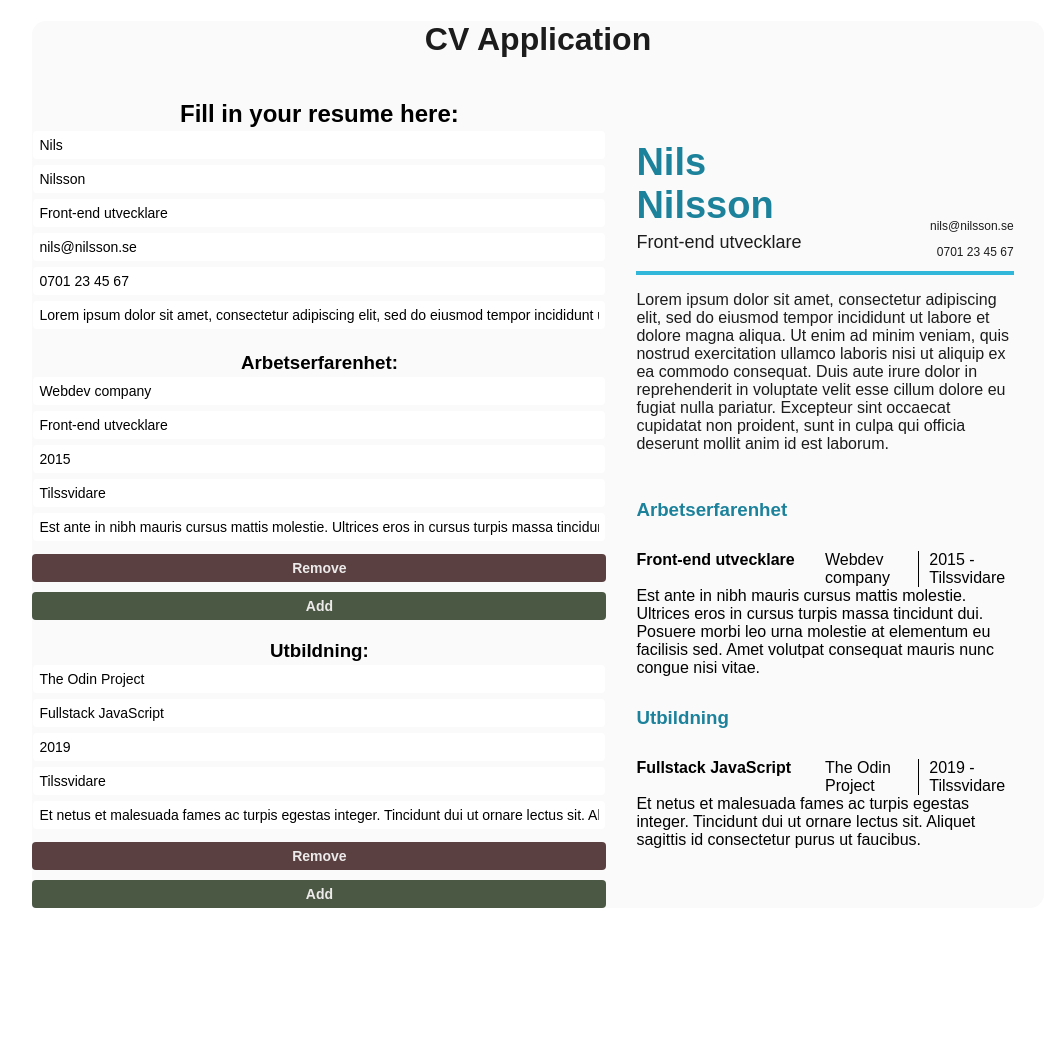
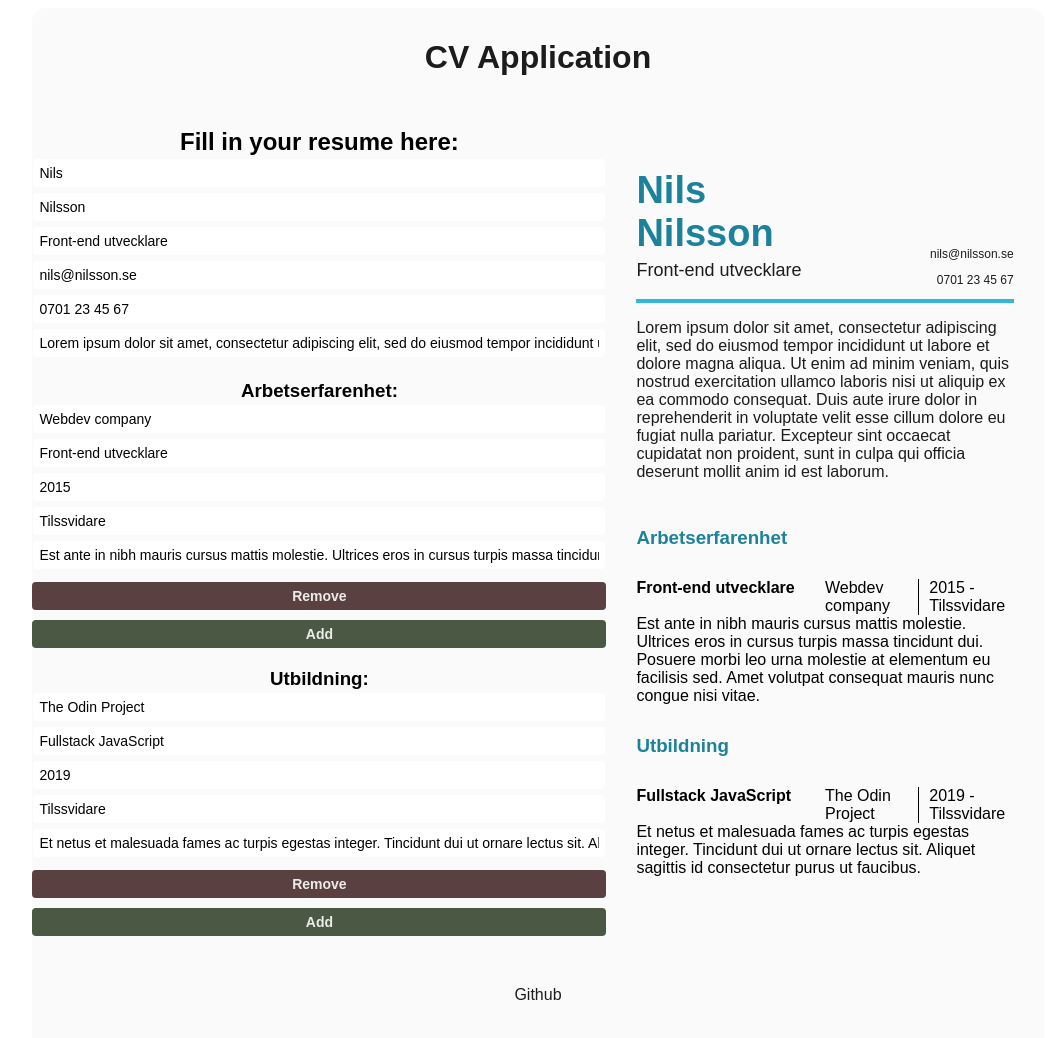
Before and after one commit to tobiasolsson/cv-application, a React (Create React App) app: page / in a window 1280 px wide. Shown: the top 1038 px of the page, without its empty margins (102-1147 px from the left). Before the commit the page ends 916 px from the top, so only its background shows below. Built offline with nearby package versions, Linux system fonts and the light colour scheme.

Commit message:
Add header and footer

```diff
--- a/src/App.js
+++ b/src/App.js
@@ -6,7 +6,6 @@ import { schoolObj, workObj, generalObj } from './boiler';
 
 import styles from './App.module.css';
 
-// TODO: fixa CSS
 // TODO: Lägg till header och footer med text/länkar för att fylla ut topp och botten
 // TODO: Flytta preview till botten när skärmen minskar
 // TODO: Fina till mobile css
@@ -19,7 +18,9 @@ function App() {
 
   return (
     <div className={styles.main}>
-      <h1 className={styles.title}>CV Application</h1>
+      <header>
+        <h1 className={styles.title}>CV Application</h1>
+      </header>
       <div className={styles.content}>
         <Form
           general={general}
@@ -31,6 +32,15 @@ function App() {
         />
         <Cv general={general} work={work} education={education} />
       </div>
+      <footer>
+        <a
+          href="https://github.com/tobiasolsson/cv-application"
+          target="_blank"
+          rel="noreferrer"
+        >
+          Github
+        </a>
+      </footer>
     </div>
   );
 }
--- a/src/App.module.css
+++ b/src/App.module.css
@@ -16,3 +16,21 @@
   display: grid;
   grid-template-columns: 1fr 1fr;
 }
+
+header {
+  padding: 10px;
+}
+
+footer {
+  padding: 50px;
+  text-align: center;
+}
+
+a {
+  text-decoration: none;
+  color: #1d1c1c;
+}
+
+a:hover {
+  text-decoration: underline;
+}
```
